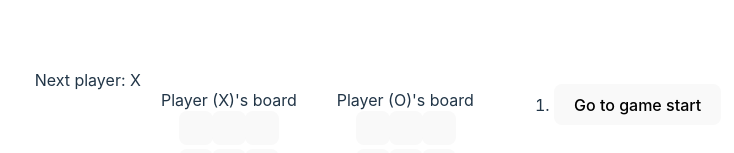
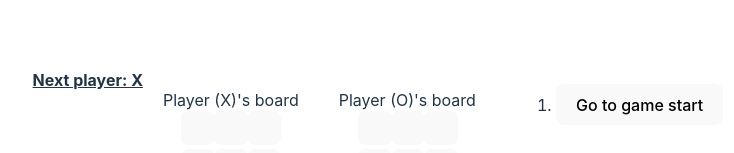
Before and after one commit to eyal4D/react-excercise, a React (Vite) app: page / in a window 1280 px wide. Shown: the part 243-396 px from the top of the page, without its empty margins (262-996 px from the left). Built offline with nearby package versions, Linux system fonts and the light colour scheme.

Commit message:
better design

```diff
--- a/src/App.jsx
+++ b/src/App.jsx
@@ -9,9 +9,10 @@ function Square({ value, onSquareClick }) {
 }
 
 function Board({ currentTurn, squares, onPlay, playerSymbol }){
+  let isMyTurn = (currentTurn == playerSymbol);
 
   function handleClick(i) {
-    if (determineWinner(squares) || squares[i] || currentTurn !== playerSymbol) {
+    if (determineWinner(squares) || squares[i] || !isMyTurn) {
       return;
     }
     const nextSquares = squares.slice();;
@@ -82,7 +83,7 @@ export default function Game() {
 
   return (
     <div className="game">
-      <div className="status">{status}</div>
+      <div className="status"><b><u>{status}</u></b></div>
       <div className="game-board">
         <Board currentTurn={currentTurn} squares={currentSquares} onPlay={handlePlay} playerSymbol={players[0]} />
         <Board currentTurn={currentTurn} squares={currentSquares} onPlay={handlePlay} playerSymbol={players[1]} />
```
